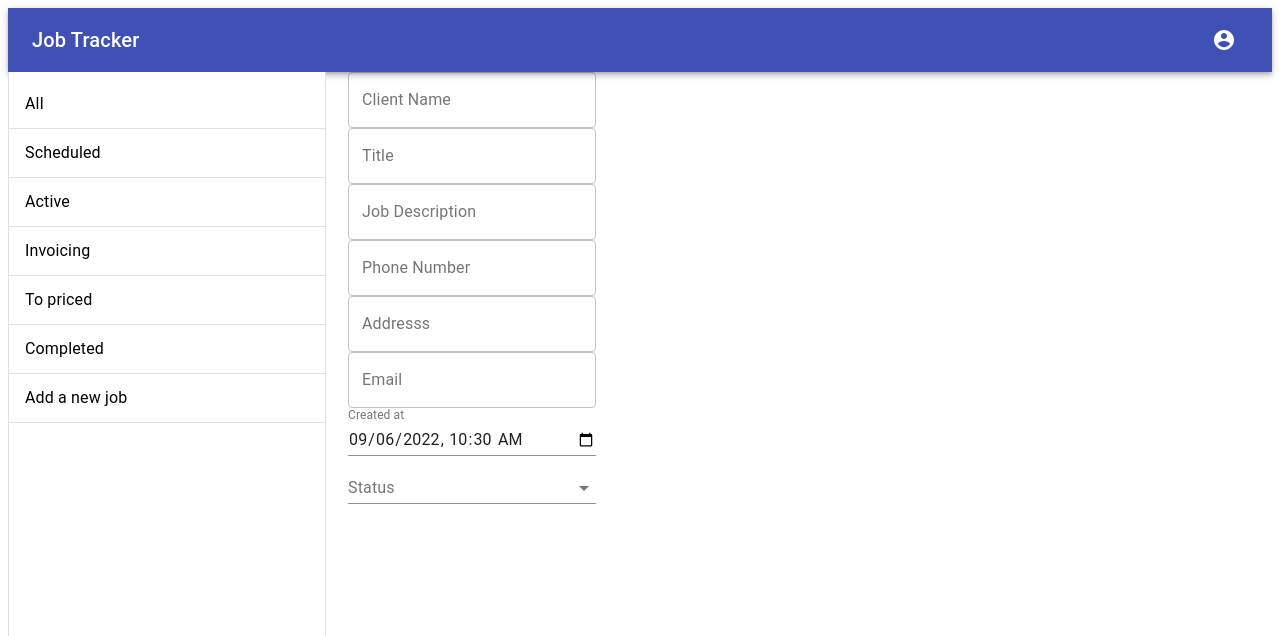
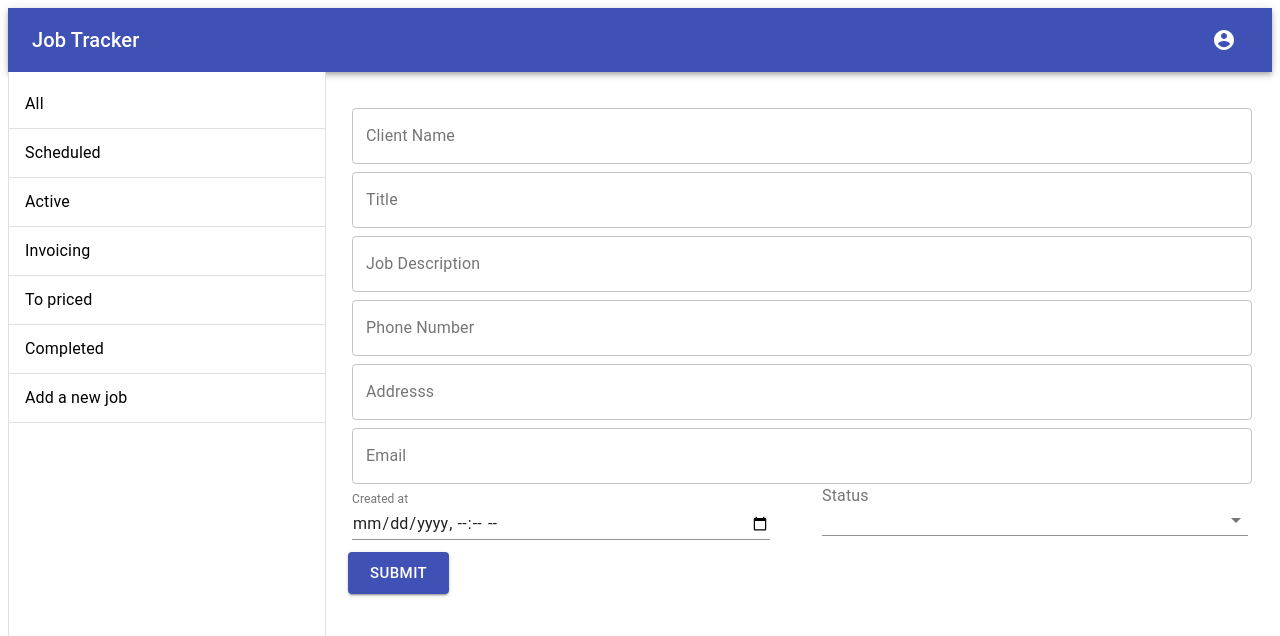
Before and after one commit to memopussle/job_tracker, a React (Create React App) app in the folder client/: page /addjob in a window 1280 px wide. Shown: the top 636 px of the page. Built offline with nearby package versions, Linux system fonts and the light colour scheme.

Commit message:
finishing the layout for submit form. submit form consists of all needed properties

```diff
--- a/client/src/components/JobList/JobList.js
+++ b/client/src/components/JobList/JobList.js
@@ -56,8 +56,8 @@ const JobList = () => {
                 created,
                 status,
               }) => (
-                <Grid item xs={12} md={6}>
-                  <Card key={_id} elevation={2}>
+                <Grid item xs={12} md={6} key={_id}>
+                  <Card elevation={2}>
                     <CardHeader
                       avatar={
                         <Avatar className={classes.avatar}>
--- a/client/src/components/NewJob/NewJob.js
+++ b/client/src/components/NewJob/NewJob.js
@@ -5,10 +5,14 @@ import {
   Select,
   MenuItem,
   InputLabel,
-  FormControl,
+  Button,
+  Grid,
+  Box,
 } from "@material-ui/core";
+import useStyles from "./styles";
 
 const NewJob = () => {
+  const classes = useStyles();
   const [newJob, setNewJob] = useState({
     client: "",
     title: "",
@@ -19,73 +23,115 @@ const NewJob = () => {
     email: "",
     status: "",
   });
+
+  const handleChange = (e) => {
+    setNewJob({ ...newJob, [e.target.name]: e.target.value });
+  };
+
+  const handleSubmit = (e) => {
+    e.preventDefault();
+    console.log(newJob);
+  };
   return (
     <>
       <Container>
-        <FormControl noValidate autoComplete="off">
+        <form
+          onSubmit={handleSubmit}
+          className={`${classes.root} ${classes.form}`}
+          noValidate
+          autoComplete="off"
+        >
           <TextField
             name="client"
             label="Client Name"
             variant="outlined"
-            value=""
+            value={newJob.client}
             fullWidth
+            onChange={handleChange}
           />
           <TextField
             name="title"
-            value=""
             label="Title"
             variant="outlined"
+            value={newJob.title}
+            onChange={handleChange}
             fullWidth
           />
           <TextField
             name="job_description"
-            value=""
+            value={newJob.job_description}
+            onChange={handleChange}
             label="Job Description"
             variant="outlined"
             fullWidth
           />
           <TextField
             name="phone_number"
-            value=""
             label="Phone Number"
+            value={newJob.phone_number}
+            onChange={handleChange}
             variant="outlined"
             fullWidth
           />
           <TextField
             name="address"
-            value=""
+            value={newJob.address}
+            onChange={handleChange}
             label="Addresss"
             variant="outlined"
             fullWidth
           />
           <TextField
             name="email"
-            value=""
             label="Email"
             variant="outlined"
+            value={newJob.email}
+            onChange={handleChange}
             fullWidth
           />
+          <Grid container spacing={6} mt={6}>
+            <Grid item xs={6}>
+              <Box display="flex" flexDirection="column">
                 <TextField
                   name="created"
                   label="Created at"
                   type="datetime-local"
-            defaultValue="2022-09-06T10:30"
                   InputLabelProps={{
                     shrink: true,
                   }}
+                  value={newJob.created}
+                  onChange={handleChange}
                 />
-
-          <FormControl>
+              </Box>
+            </Grid>
+            <Grid item xs={6}>
+              <Box display="flex" flexDirection="column">
                 <InputLabel>Status</InputLabel>
-            <Select value="" onChange="">
+                <Select
+                  name="status"
+                  value={newJob.status}
+                  onChange={handleChange}
+                >
                   <MenuItem value="scheduled">Scheduled</MenuItem>
                   <MenuItem value="active">Active</MenuItem>
                   <MenuItem value="invoicing">Invoicing</MenuItem>
                   <MenuItem value="toPriced">To priced</MenuItem>
                   <MenuItem value="completed">Completed</MenuItem>
                 </Select>
-          </FormControl>
-        </FormControl>
+              </Box>
+            </Grid>
+          </Grid>
+
+          <Button
+            size="large"
+            variant="contained"
+            color="primary"
+            type="submit"
+            className={classes.submit}
+          >
+            Submit
+          </Button>
+        </form>
       </Container>
     </>
   );
--- a/client/src/components/NewJob/styles.js
+++ b/client/src/components/NewJob/styles.js
@@ -0,0 +1,14 @@
+import { makeStyles } from "@material-ui/core/styles";
+
+export default makeStyles((theme) => ({
+  root: {
+    "& .MuiTextField-root": {
+      margin: theme.spacing(0.5),
+        },
+      marginTop: "2rem"
+    },
+    submit: {
+        marginTop: "0.5rem"
+    }
+
+}));
```
Lines whose indentation alone changed are shown as unchanged.
